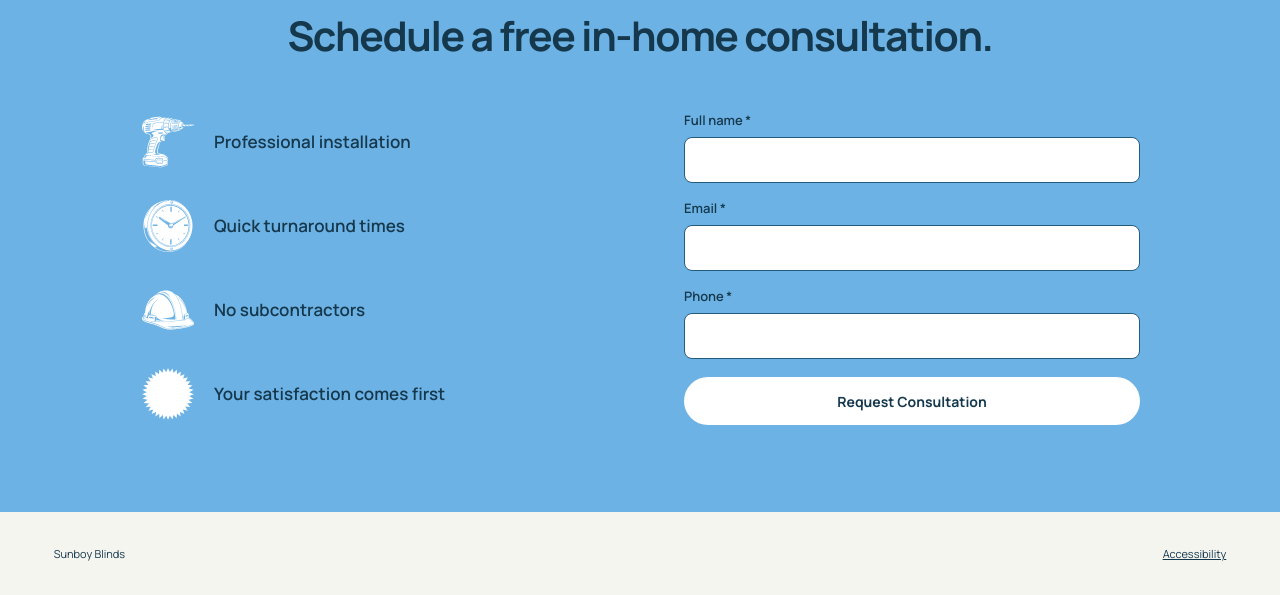
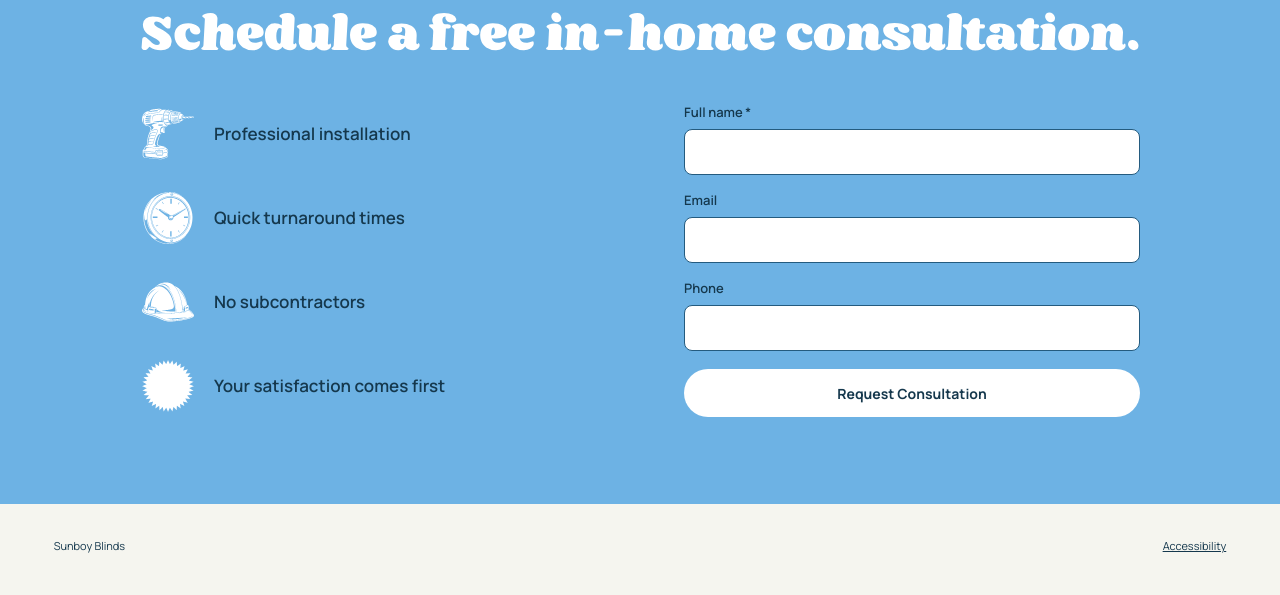
Before and after one commit to cody-del/Sunboyblinds, a plain HTML site: page dist/index.html in a window 1280 px wide. Shown: the part 901-1496 px from the top of the page. Drawn offline with Linux system fonts and the light colour scheme.

Commit message:
Update Site source

```diff
--- a/dist/index.html
+++ b/dist/index.html
@@ -7,7 +7,7 @@
   <title>Sunboy Blinds — Tampa Bay Window Treatment Experts</title>
   <meta name="description" content="#1 Window Treatment Experts for the Tampa Bay area. Meet Sunboy Blinds.">
   <link rel="preload" href="/assets/fonts/manrope-latin.woff2" as="font" type="font/woff2" crossorigin>
-  <link rel="stylesheet" href="/styles.css?v=white-icons-star-fields-1">
+  <link rel="stylesheet" href="/styles.css?v=schedule-art-name-star-1">
   <script src="/app.js?v=shared-motion-1" defer></script>
 </head>
 <body>
@@ -60,7 +60,7 @@
         <img class="sun-rays" src="/assets/sunseal-rays.svg" alt="" width="700" height="700">
         <img class="sun-face" src="/assets/sunseal-face.svg" alt="" width="700" height="700">
       </div>
-      <h2 class="consultation-heading" id="consultation-title">Schedule a free <span class="keep-together">in-home</span> consultation.</h2>
+      <h2 class="consultation-heading" id="consultation-title"><span class="visually-hidden">Schedule a free in-home consultation.</span><picture><source media="(max-width:780px)" srcset="/assets/sunboy-cta-schedule-white-mobile.svg"><img class="consultation-heading-art" src="/assets/sunboy-cta-schedule-white.svg" alt="" width="20041" height="819"></picture></h2>
       <div class="consultation-layout">
         <div class="trust-copy">
           <ul class="trust-list" aria-label="Why choose Sunboy">
@@ -73,8 +73,8 @@
         <div class="consultation-card">
           <form id="consultation-form" aria-labelledby="consultation-title">
             <div class="form-field"><label for="customer-name">Full name<span aria-hidden="true"> *</span></label><input id="customer-name" name="name" type="text" autocomplete="name" required maxlength="120"></div>
-            <div class="form-field"><label for="customer-email">Email<span aria-hidden="true"> *</span></label><input id="customer-email" name="email" type="email" autocomplete="email" required maxlength="254"></div>
-            <div class="form-field"><label for="customer-phone">Phone<span aria-hidden="true"> *</span></label><input id="customer-phone" name="phone" type="tel" autocomplete="tel" required maxlength="40"></div>
+            <div class="form-field"><label for="customer-email">Email</label><input id="customer-email" name="email" type="email" autocomplete="email" required maxlength="254"></div>
+            <div class="form-field"><label for="customer-phone">Phone</label><input id="customer-phone" name="phone" type="tel" autocomplete="tel" required maxlength="40"></div>
             <p class="form-status" id="form-status" role="status"></p>
             <button class="sunboy-button form-submit" type="submit" disabled>Request Consultation</button>
           </form>
--- a/dist/styles.css
+++ b/dist/styles.css
@@ -60,6 +60,8 @@ footer a{padding:10px 0}
 @keyframes sun-turn{from{transform:rotate(0deg)}to{transform:rotate(360deg)}}
 .consultation-heading{max-width:1000px;margin:0 auto 40px;text-align:center;font-size:clamp(28px,3.2vw,42px);font-weight:700;line-height:1.2;letter-spacing:-.035em}
 .keep-together{white-space:nowrap}
+.visually-hidden{position:absolute;width:1px;height:1px;padding:0;margin:-1px;overflow:hidden;clip:rect(0,0,0,0);white-space:nowrap;border:0}
+.consultation-heading-art{display:block;width:100%;height:auto}
 .consultation-layout{display:grid;grid-template-columns:minmax(0,1fr) minmax(0,1fr);gap:88px;align-items:center}
 .trust-list{list-style:none;padding:0;margin:0}
 .trust-list li{display:flex;align-items:center;gap:18px;min-height:78px;padding:14px 0;font-size:17px;font-weight:600;line-height:1.45}
```
Also changed, not shown: dist/accessibility/index.html (+1 -1 lines), dist/assets/sunboy-cta-schedule-white-mobile.svg (added), dist/assets/sunboy-cta-schedule-white.svg (added), 2 other files.
